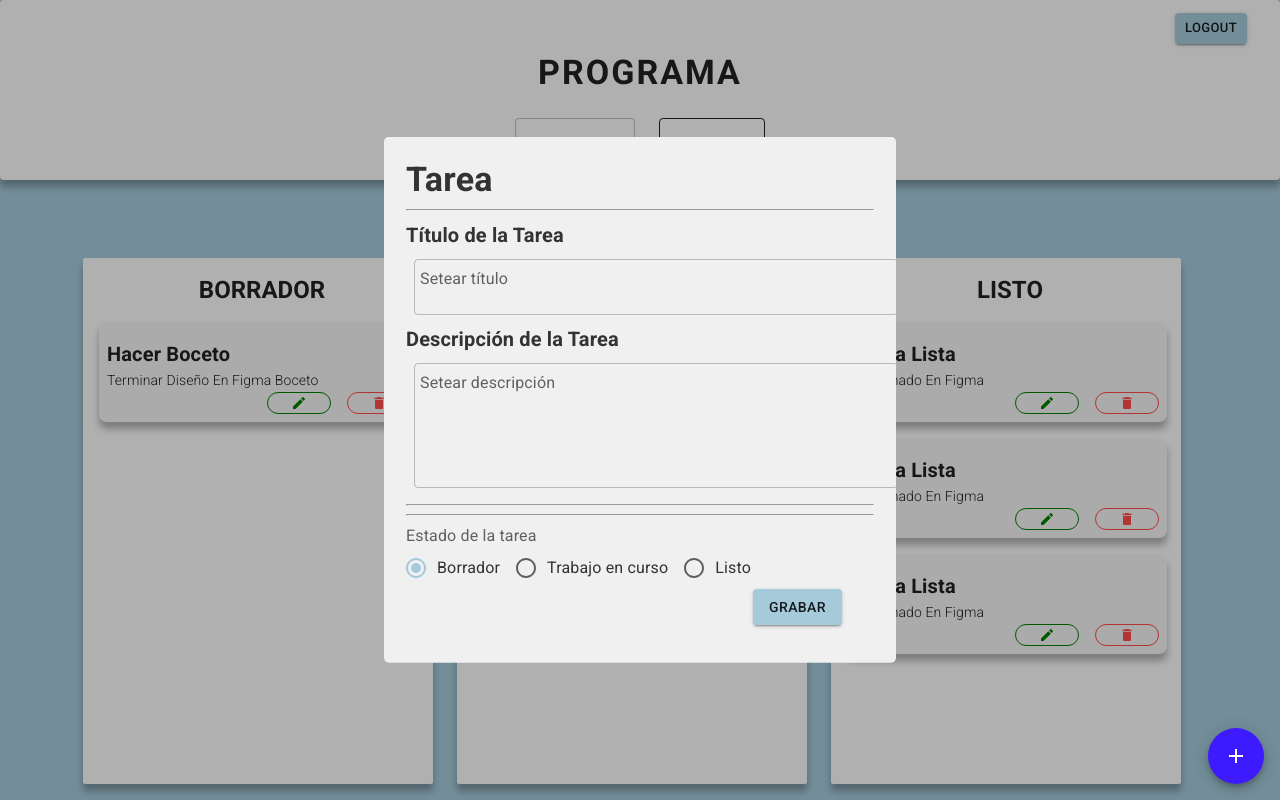
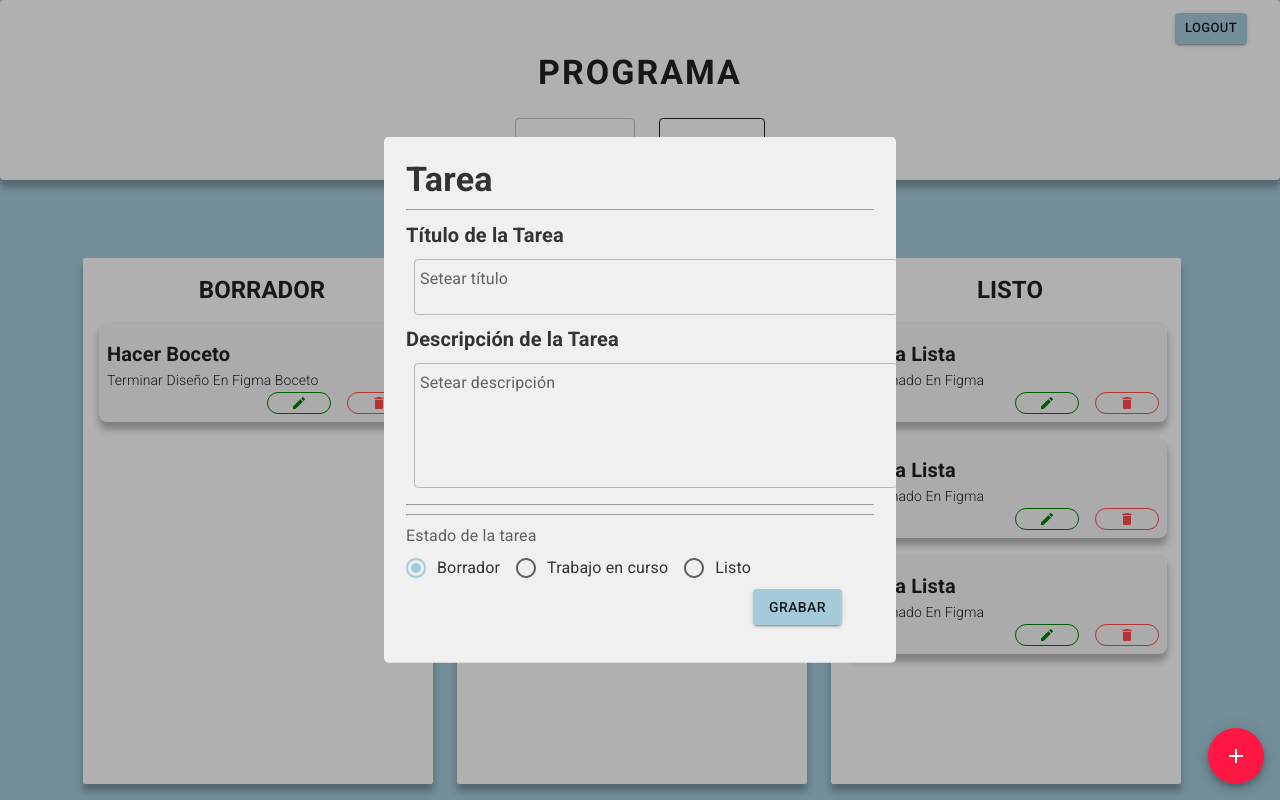
Before and after one commit to CJ-arg/mern-challenge, a React (Vite) app: page / in a window 1280 px wide. Built offline with nearby package versions, Linux system fonts and the light colour scheme; sample sign-in values are in the browser's storage.

Commit message:
task FAD

```diff
--- a/src/components/FabAddNew.tsx
+++ b/src/components/FabAddNew.tsx
@@ -5,7 +5,7 @@ import AddIcon from "@mui/icons-material/Add";
 const FabAddNew = () => {
   return (
     <Fab
-      color="secondary"
+      color="error"
       aria-label="add"
       sx={{ position: "fixed", bottom: 16, right: 16 }}
     >
--- a/src/theme/theme.tsx
+++ b/src/theme/theme.tsx
@@ -10,6 +10,7 @@ const theme = createTheme({
     secondary: {
       main: "#3D1BFE",
     },
+
     error: {
       main: red.A400,
     },
```
